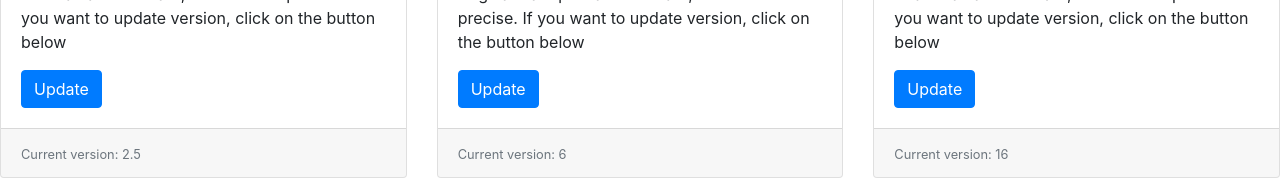
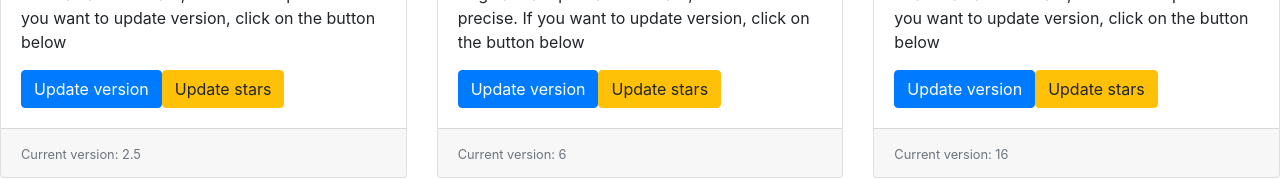
Before and after one commit to bemorejs/showtime-vue, a Vue app: page / in a window 1280 px wide. Shown: the part 231-411 px from the top of the page. Built offline with nearby package versions, Linux system fonts and the light colour scheme.

Commit message:
update stars method added as a prove

```diff
--- a/src/App.vue
+++ b/src/App.vue
@@ -8,7 +8,8 @@
                  :name="framework.name"
                  :version="framework.version"
                  :stars="framework.stars"
-                 @update="updateVersion">
+                 @update="updateVersion"
+                 @stars="updateStars">
       </framework>
     </div>
   </div>
@@ -30,6 +31,10 @@ export default {
     updateVersion(name) {
       const item = this.list.find(f => f.name === name);
       item.version += 1;
+    },
+    updateStars(name) {
+      const item = this.list.find(f => f.name === name);
+      item.stars += 1;
     }
   }
 };
--- a/src/components/Framework.vue
+++ b/src/components/Framework.vue
@@ -8,7 +8,10 @@
             <p class="card-text">{{ name }} has {{ starsCount }} of stars, {{ stars }} to be precise. If you want to update version, click on the button below</p>
             <button type="button"
                     class="btn btn-primary"
-                    @click="updateVersion">Update</button>
+                    @click="updateVersion">Update version</button>
+            <button type="button"
+                    class="btn btn-warning"
+                    @click="updateStars">Update stars</button>
         </div>
         <div class="card-footer">
             <small class="text-muted">Current version: {{ version }}</small>
@@ -41,7 +44,10 @@ export default {
   methods: {
     updateVersion() {
       this.$emit('update', this.name);
-    }
+    },
+    updateStars() {
+      this.$emit('stars', this.name);
+    },
   },
   computed: {
     starsCount() {
```
